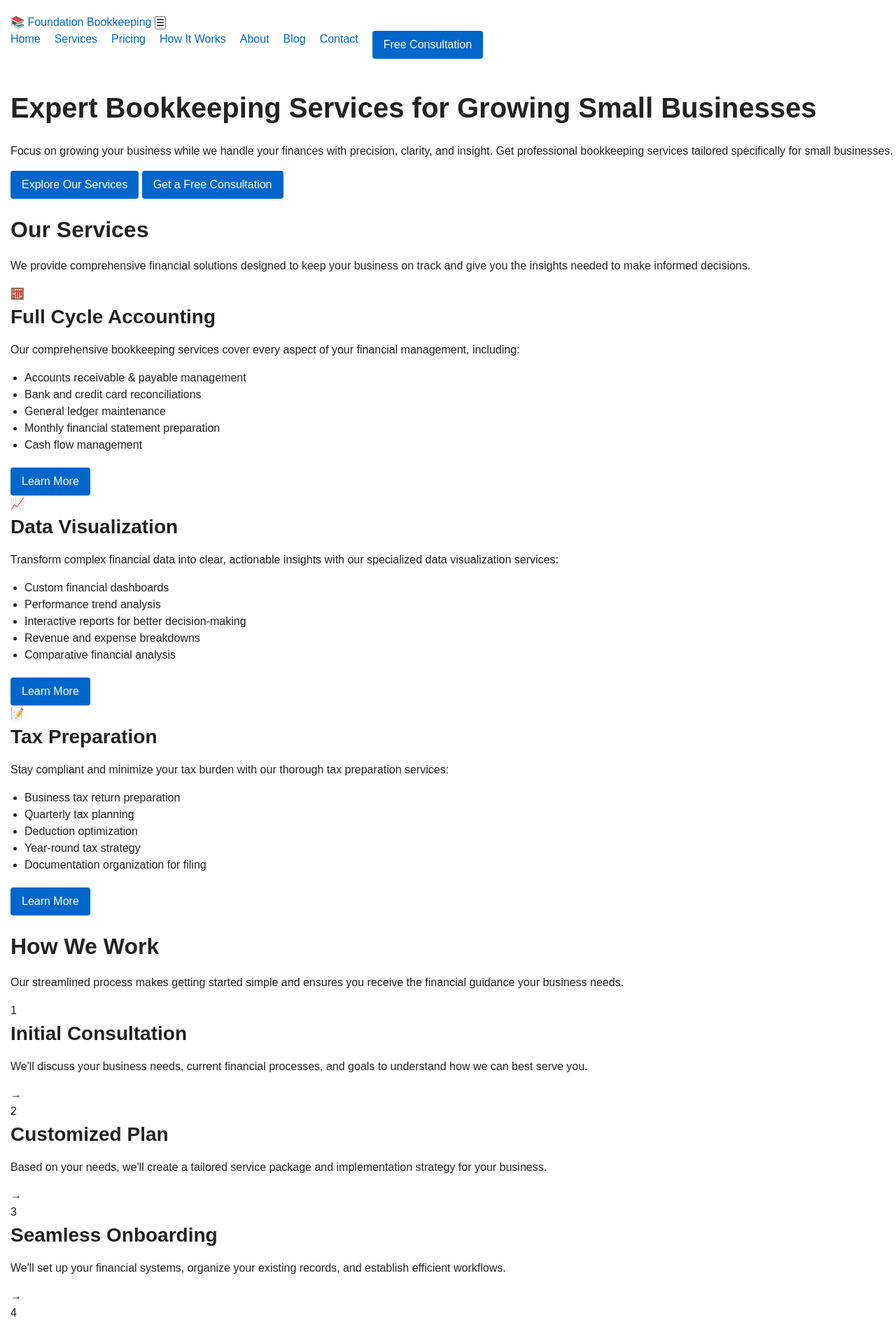
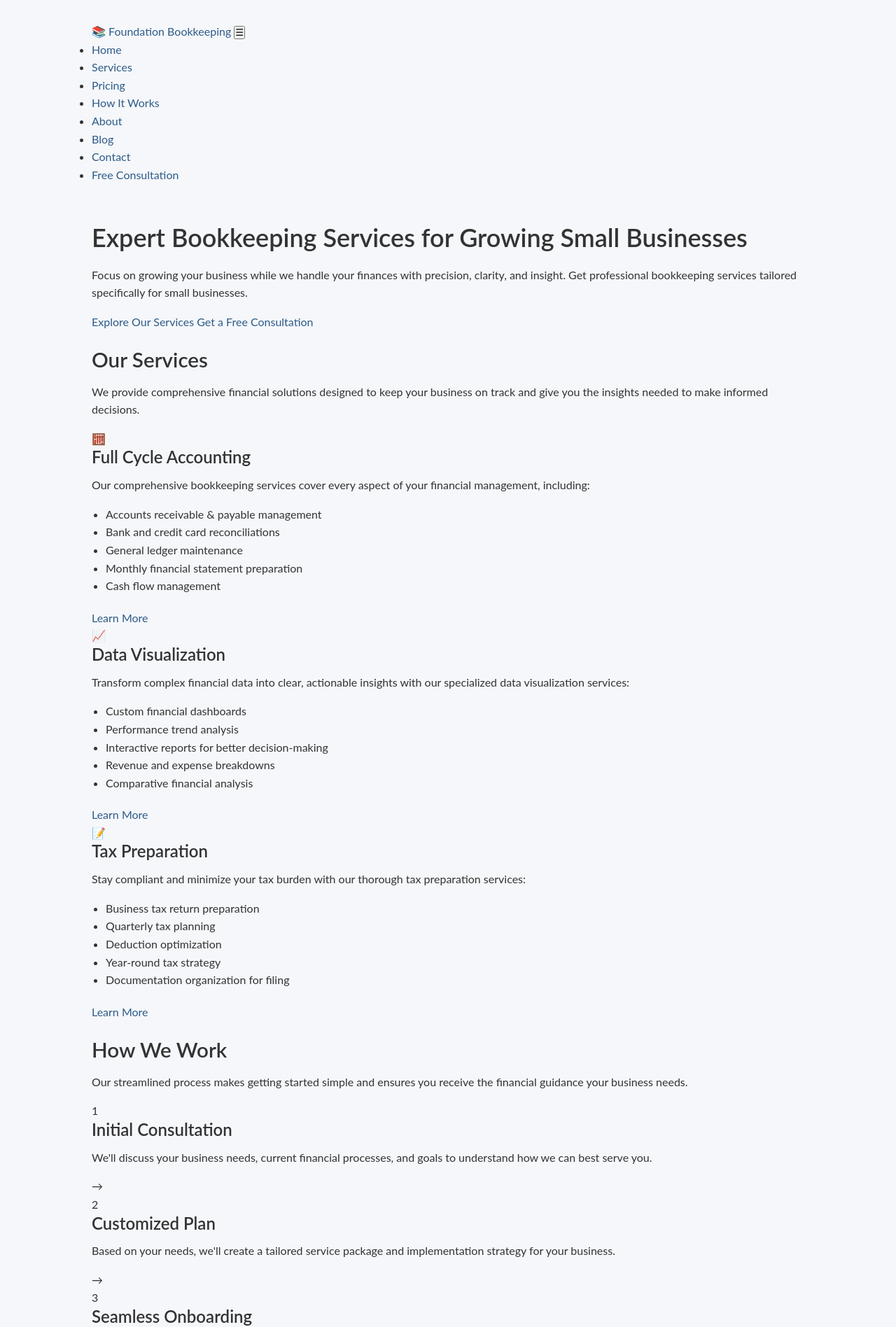
Before and after one commit to jcampbell9724/jcampbell-bookkeeping, a Jekyll site: the page built from index.html, in a window 1280 px wide. Shown: the top 1896 px of the page at 70% size. Built offline with Jekyll 4.4.1, drawn with Linux system fonts in a browser that asks for light colours.

Commit message:
css stgart

```diff
--- a/css/styles.css
+++ b/css/styles.css
@@ -1,44 +1,58 @@
-/* Basic CSS Reset */
-* {
-  margin: 0;
-  padding: 0;
+:root {
+    --primary: #2D5B89;
+    --primary-dark: #1e4066;
+    --primary-light: #477ab0;
+    --secondary: #6A8EAE;
+    --accent: #FFCC4D;
+    --accent-dark: #e6b43a;
+    --background: #F5F7FA;
+    --card-bg: #ffffff;
+    --text: #333333;
+    --text-light: #666666;
+    --border-color: #e0e6ed;
     }
 
-/* Typography */
+    * {
+    margin:0;
+    padding: 0;
+    box-sizing: border-box;
+    }
+
+    html{
+    font-size: 16px;
+    scroll-behavior: smooth;
+    }
+
     body {
-  font-family: Arial, Helvetica, sans-serif;
-  font-size: 16px;
-  line-height: 1.5;
-  color: #222;
+    font-family: 'Lato', sans-serif;
+    line-height: 1.6;
+    color: var(--text);
+    background-color: var(--background);
+    max-width: 85vw;
+    margin: 0 auto;
+    padding: 0 20px;
     }
 
     h1, h2, h3, h4, h5, h6 {
     margin-bottom: 0.5em;
-  font-weight: 700;
+    font-weight: 600;
+    line-height: 1.2;
+    color: var(--text);
     }
 
-h1 {
-  font-size: 2.5em;
-}
-
-h2 {
-  font-size: 2em;
-}
-
-h3 {
-  font-size: 1.75em;
-}
-
-h4 {
-  font-size: 1.5em;
-}
+    h1 { font-size: 2.25rem; } /* Largest */
+    h2 { font-size: 1.85rem; }
+    h3 { font-size: 1.5rem; }
+    h4 { font-size: 1.25rem; }
+    h5 { font-size: 1rem; }
+    h6 { font-size: 0.875rem; } /* Smallest */
 
     p {
-  margin-bottom: 1em;
+    margin-bottom: 1rem;
     }
 
     a {
-  color: #0066cc;
+    color: var(--primary);
     text-decoration: none;
     }
 
@@ -46,61 +60,18 @@
     text-decoration: underline;
     }
 
-/* Layout */
     .container {
     width: 100%;
-  margin: 0 auto;
-  padding: 0 15px;
+    padding-right: 15px;
+    padding-left: 15px;
+    margin-right: auto;
+    margin-left: auto;
     }
 
     header, footer {
-  padding: 20px 0;
+    padding: 2rem 0;
     }
 
     section {
-  margin: 20px 0;
+    margin: 1.5rem 0;
     }
-
-/* Navigation */
-nav ul {
-  list-style-type: none;
-  display: flex;
-}
-
-nav li {
-  margin-right: 20px;
-}
-
-nav li:last-child {
-  margin-right: 0;
-}
-
-/* Buttons */
-.btn {
-  display: inline-block;
-  padding: 8px 16px;
-  background-color: #0066cc;
-  color: #fff;
-  border: none;
-  border-radius: 4px;
-  cursor: pointer;
-  transition: background-color 0.3s;
-}
-
-.btn:hover {
-  background-color: #0052a3;
-}
-
-/* Forms */
-input, textarea, select {
-  width: 100%;
-  padding: 8px;
-  margin-bottom: 10px;
-  border: 1px solid #ddd;
-  border-radius: 4px;
-}
-
-label {
-  display: block;
-  margin-bottom: 5px;
-}
```
Lines whose indentation alone changed are shown as unchanged.
